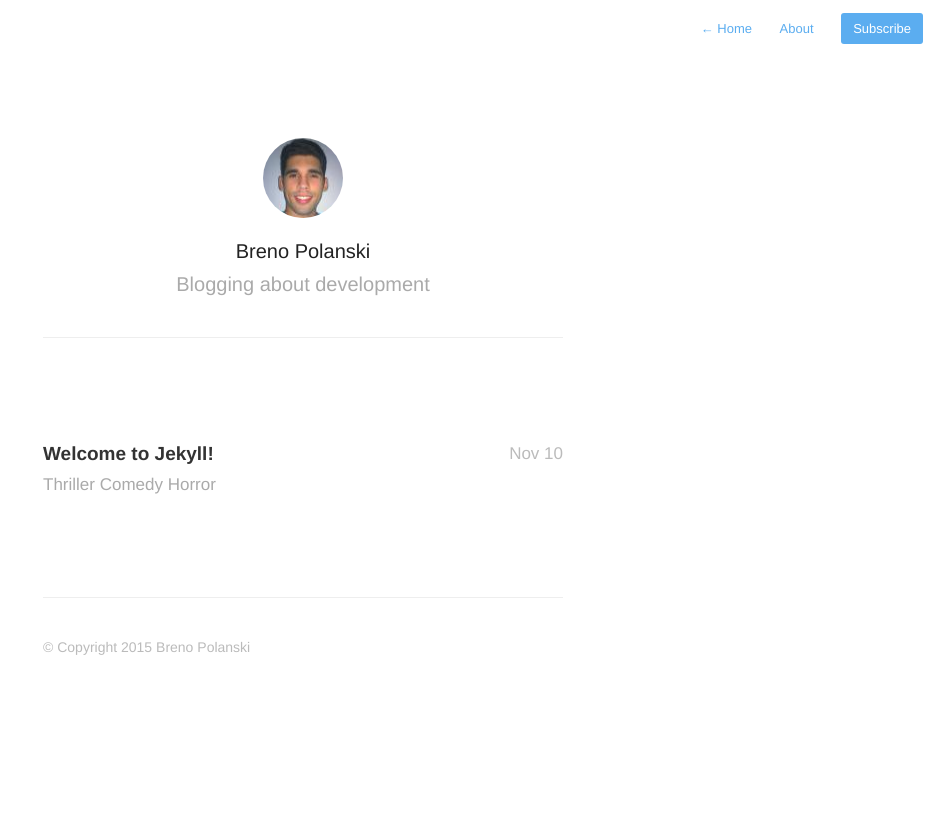
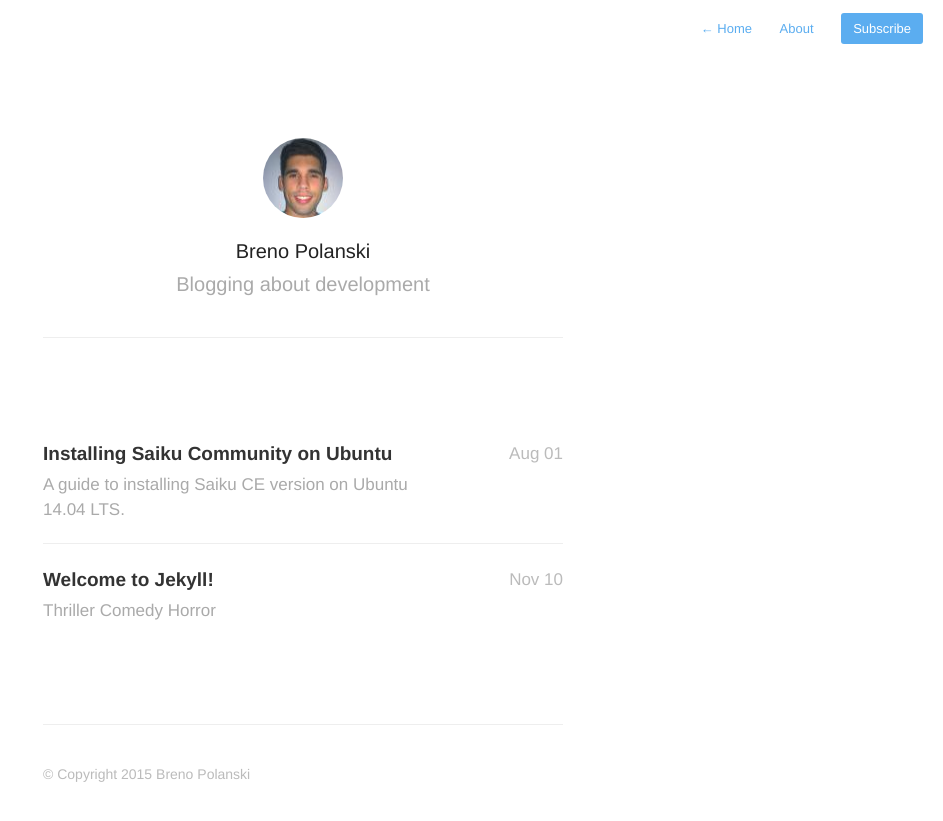
Before and after one commit to brenopolanski/brenopolanski.com, a Jekyll site: the page built from index.html, in a window 1280 px wide. Shown: the top 821 px of the page, without its empty margins (337-1280 px from the left). Built offline with Jekyll 4.4.1, drawn with Linux system fonts in a browser that asks for light colours; nearby versions of some CDN libraries; Markdown is read by kramdown in place of the engine named in the settings; the list of posts is cut into pages by our own code; some of the changed lines change nothing that is shown.

Commit message:
Installing Saiku Community on Ubuntu

````diff
--- /dev/null
+++ b/_posts/2015-08-01-installing-saiku-community-on-ubuntu.markdown
@@ -0,0 +1,57 @@
+---
+title: Installing Saiku Community on Ubuntu
+date: 2015-08-01
+description: A guide to installing Saiku CE version on Ubuntu 14.04 LTS.
+---
+
+## [Saiku](http://www.meteorite.bi/products/saiku) allows business users to explore complex data sources, using a familiar drag and drop interface and easy to understand business terminology, all within a browser. Select the data you are interested in, look at it from different perspectives, drill into the detail. Once you have your answer, save your results, share them, export them to Excel or PDF, all straight from the browser.
+
+In this post I will explain how you can install the Saiku Community version in Ubuntu 14.04 LTS.
+
+> **Important:** *You need have Java 7 installed and configured your on machine.*
+
+***
+
+## Download Saiku CE
+
+[![site-saiku-community](https://raw.githubusercontent.com/brenopolanski/brenopolanski.github.io/master/assets/images/posts/site-saiku-community.png)](http://community.meteorite.bi)
+
+Go to [community download page](http://community.meteorite.bi) and click in **Download Saiku CE**.
+
+Download done, unzip the files for folder `/usr/local/saiku/` typing the following commands in your terminal:
+
+Unzip file saiku-latest.zip:
+
+```sh
+$ sudo unzip saiku-latest.zip
+```
+
+Create a folder `saiku` within the directory `/usr/local/`:
+
+```sh
+$ sudo mkdir /usr/local/saiku/
+```
+
+Move `saiku-server/` for folder `/usr/local/saiku/`:
+
+```sh
+$ sudo mv saiku-server/ /usr/local/saiku/
+```
+
+## Running Saiku
+
+Among within the folder `saiku-server/` and typing the following commands in your terminal:
+
+```sh
+$ cd /usr/local/saiku/saiku-server/
+
+$ sudo chmod +x start-saiku.sh
+
+$ sh start-saiku.sh
+```
+
+## Open Saiku in browser
+
+Saiku run in port 8080, enter in your browser **http://localhost:8080** for access.
+
+[![saiku-demo](http://www.meteorite.bi/images/chart1.jpg)](http://www2.meteorite.bi/saiku-demo/)
--- a/assets/css/style.css
+++ b/assets/css/style.css
@@ -289,6 +289,11 @@
 	height: 1px;
 	margin: 40px auto;
 	background: #eee;
+}
+
+code {
+	background-color: rgba(0,0,0,0.04);
+	padding: 0.2em 0;
 }
 
 span.code { font-family:Menlo, Monaco, Courier; background-color:#EEE; font-size:14px; }
````
